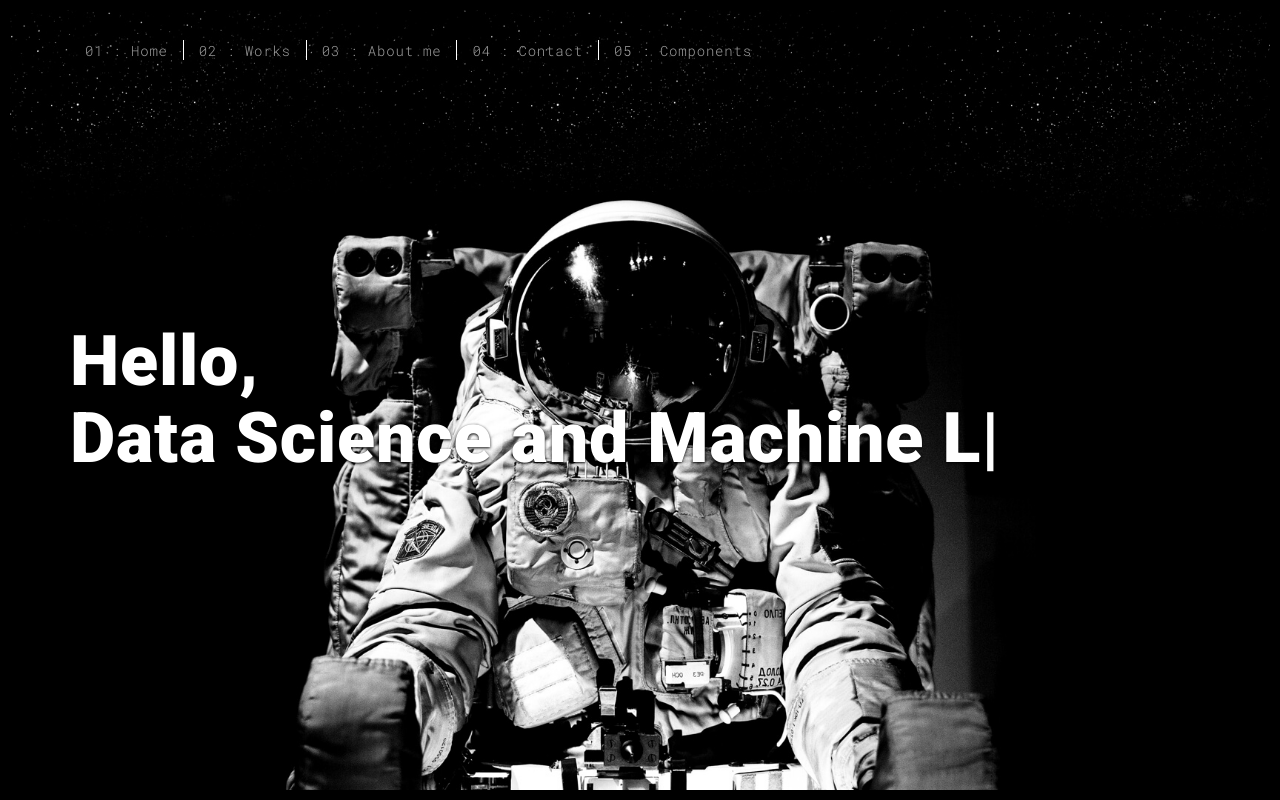
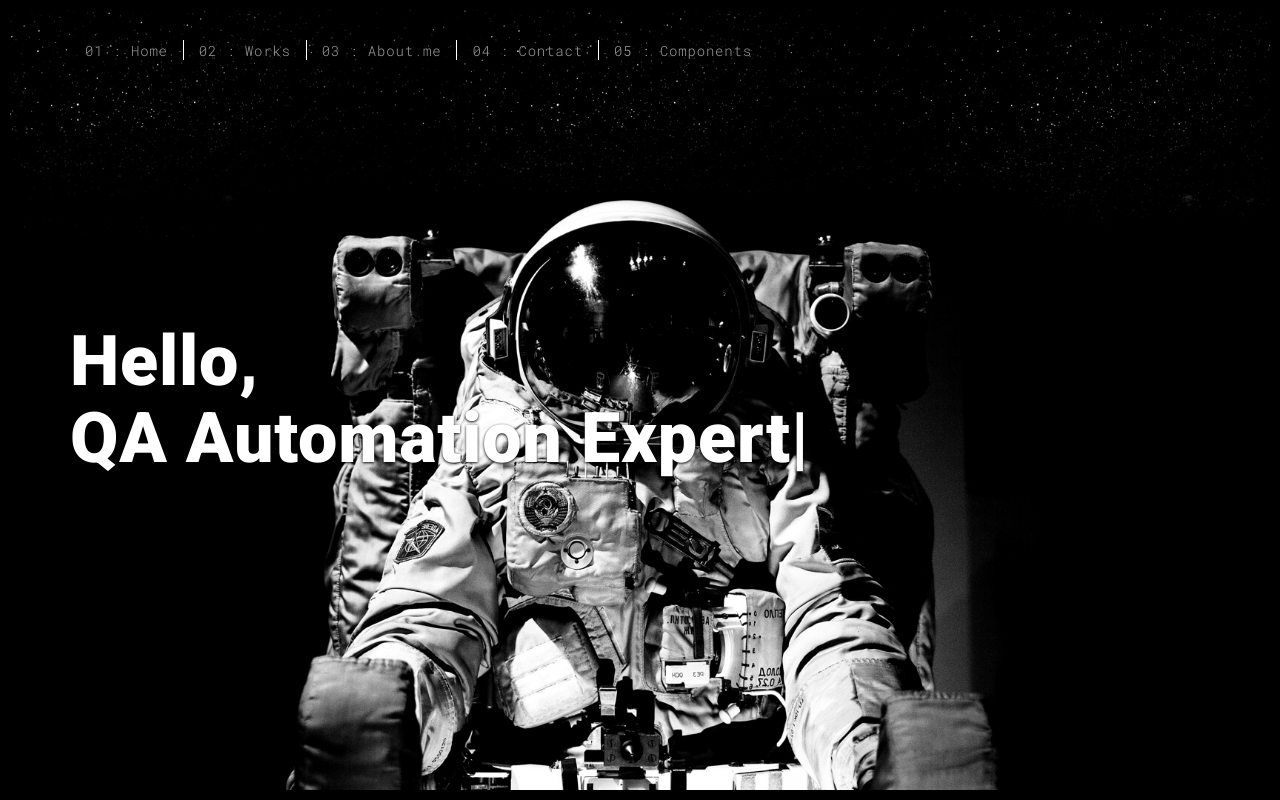
Before and after one commit to Arunprasadh93/portfo, a Flask app: page / in a window 1280 px wide. Run offline with Flask 2, Linux system fonts and the light colour scheme; some libraries are stand-ins or nearby versions.

Commit message:
added contents to home indexhtml

```diff
--- a/templates/index.html
+++ b/templates/index.html
@@ -62,8 +62,8 @@
               <h1>Hello,<br>
                 <span id="typed-strings">
                   <span>I'm Arun Prasadh</span>
-                  <span>Data Science and Machine Learning enthusiast</span>
-                  <span>Working as a Freelance</span>
+                  <span>QA Automation Expert</span>
+                  <span>Working as a Senior QA Automation Engineer</span>
                 </span>
                 <span id="typed"></span>
               </h1>
```
